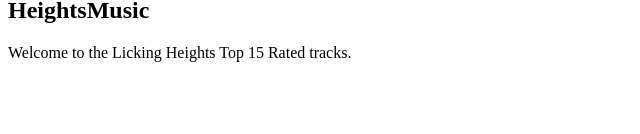
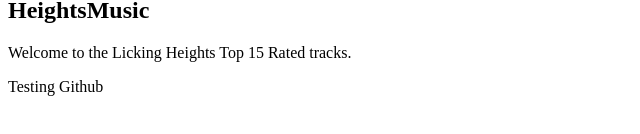
Before and after one commit to TheCoder57/WebDesignMusicSite2019, a plain HTML site: page Index.html in a window 1280 px wide. Shown: the part 162-296 px from the top of the page, without its empty margins (0-640 px from the left). Drawn offline with Linux system fonts and the light colour scheme.

Commit message:
Added a test paragraph

```diff
--- a/Index.html
+++ b/Index.html
@@ -16,7 +16,7 @@
   <body>
    <h2>HeightsMusic</h2>
    <p>Welcome to the Licking Heights Top 15 Rated tracks.</p>
-
+    <p>Testing Github</p>
 
 
   </body>
```
